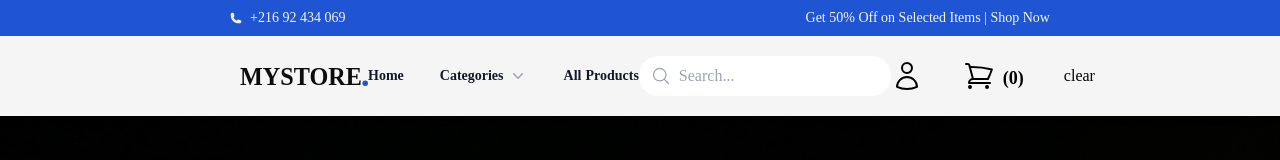
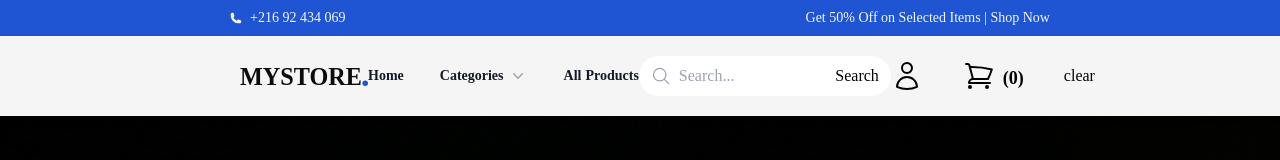
Before and after one commit to Walids35/ecommerce-client, a Next.js app: page / in a window 1280 px wide. Shown: the top 160 px of the page. Built offline with nearby package versions, Linux system fonts and the light colour scheme.

Commit message:
SearchBar functionality

```diff
--- a/components/navbar/NavBar.jsx
+++ b/components/navbar/NavBar.jsx
@@ -6,10 +6,12 @@ import {
   ShoppingCartIcon,
   Bars3Icon,
 } from "@heroicons/react/24/outline";
-import { useEffect, useState } from "react";
+import { useEffect, useState,useRef } from "react";
 import DialogMobile from "./DialogMobile";
 import { MagnifyingGlassIcon } from "@heroicons/react/24/outline";
 import { useStore } from "../../store/store";
+import axios from "axios";
+
 
 export default function NavBar() {
   // const [cart, setCart] = useState(0);
@@ -17,10 +19,46 @@ export default function NavBar() {
   const getCartProducts = useStore((store) => store.getCartProducts)
   const clearCart = useStore((store) => store.clearCart)
   const [mobileMenuOpen, setMobileMenuOpen] = useState(false);
+  const [searchQuery, setSearchQuery] = useState("");
+  const [searchResults, setSearchResults] = useState([]);
+  const [showResults, setShowResults] = useState(false);
+  const searchBarRef = useRef(null);
 
   useEffect(() => {
     getCartProducts()
   },[getCartProducts])
+
+  useEffect(() => {
+    const handleOutsideClick = (event) => {
+      // Check if the click occurred outside the search bar
+      if (searchBarRef.current && !searchBarRef.current.contains(event.target)) {
+        setShowResults(false);
+      }
+    };
+
+    // Add event listener on mount
+    document.addEventListener("click", handleOutsideClick);
+
+    // Clean up the event listener on unmount
+    return () => {
+      document.removeEventListener("click", handleOutsideClick);
+    };
+  }, []);
+
+
+  const handleSearch = async () => {
+    try {
+      // Make the API request using Axios
+      const response = await axios.get(`/api/search?searchQuery=${searchQuery}`);
+      const data = response.data;
+      setSearchResults(data); // Update the state with the search results
+      setShowResults(true);
+      // Assuming the API response is an array of products
+      console.log(data); // Do something with the response data
+    } catch (error) {
+      console.error(error);
+    }
+  };
 
   return (
     <>
@@ -42,7 +80,7 @@ export default function NavBar() {
             <p> Products</p>
           </Link>
         </div>
-        <div className="relative rounded-full bg-white sm:col-span-3">
+        <div className="relative rounded-full bg-white sm:col-span-3" ref={searchBarRef}>
         <div className="absolute inset-y-0 left-0 pl-3 flex items-center pointer-events-none">
           <MagnifyingGlassIcon className="h-5 w-5 text-gray-400" />
         </div>
@@ -50,7 +88,31 @@ export default function NavBar() {
           type="text"
           className="pl-10 pr-3 py-2 rounded-full focus:outline-none focus:ring-2 focus:ring-blue"
           placeholder="Search..."
+          value={searchQuery}
+          onChange={(e) => setSearchQuery(e.target.value)}
         />
+        <button
+          className="absolute top-0 right-0 px-3 py-2 bg-blue-500 text-black rounded-r-full focus:outline-none"
+          onClick={handleSearch}
+        >
+          Search
+        </button>
+        {showResults && (
+          <div className="absolute top-full mt-2 bg-white w-full border border-gray-300 rounded-md shadow-lg z-10">
+            {searchResults.map((product) => (
+              <div key={product._id} className="flex px-4 py-2">
+                <img
+                  src={product.images[0]}
+                  alt={product.title}
+                  className="w-16 h-16 mr-4 rounded-md"
+                />
+                <div className="flex flex-col">
+                  <h3 className="text-gray-900 font-medium">{product.title}</h3>
+                </div>
+              </div>
+            ))}
+          </div>
+        )}
       </div>
         <div className="h-1/2 w-0.5 bg-black hidden lg:flex"></div>
         <div className="gap-10 hidden lg:flex">
```
Lines whose indentation alone changed are shown as unchanged.
